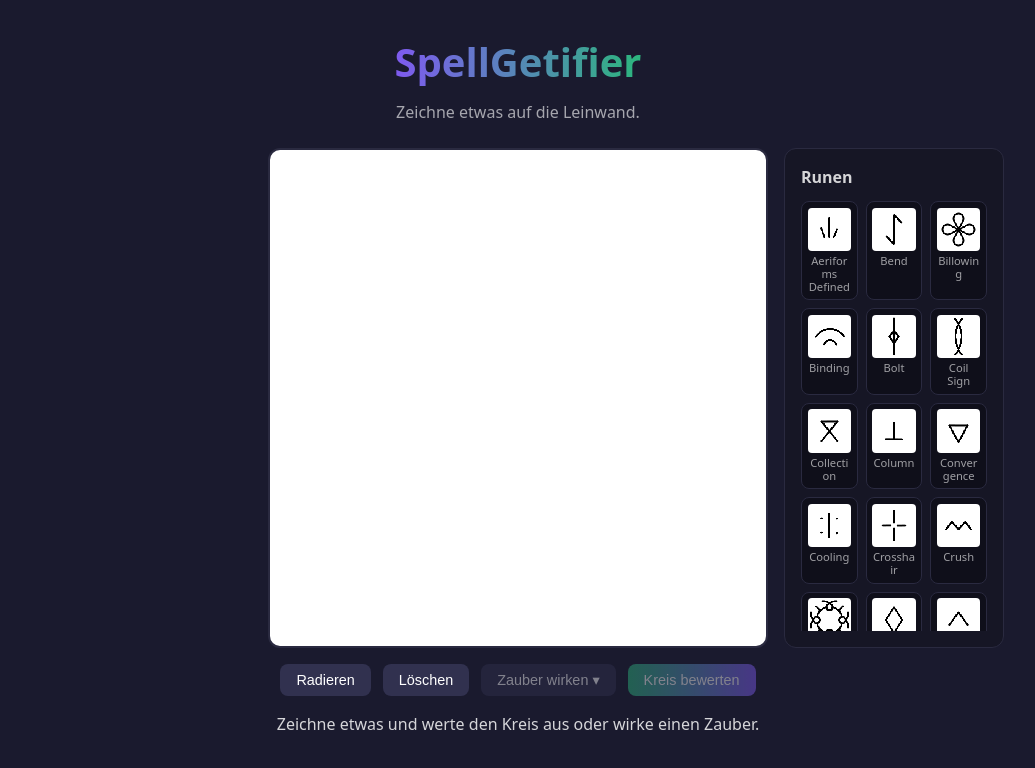
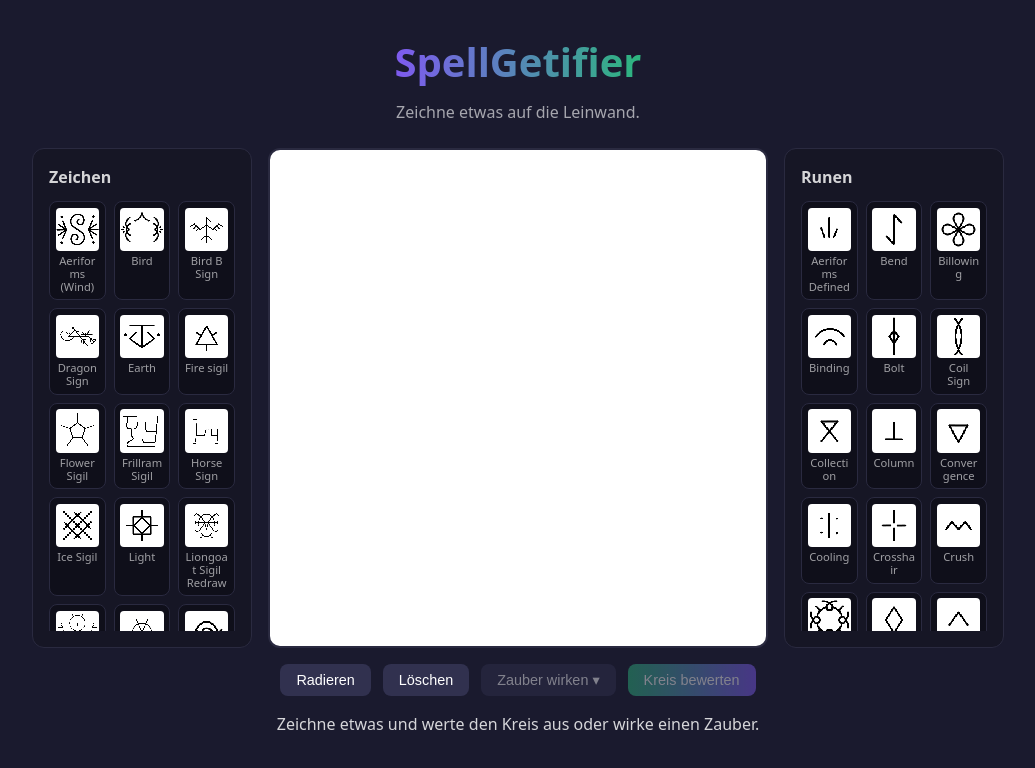
Before and after one commit to bastiwaterloo/SpellGetifier, a React (Vite) app: page / in a window 1280 px wide. Shown: the top 768 px of the page, without its empty margins (122-1157 px from the left). Built offline with nearby package versions, Linux system fonts and the light colour scheme.

Commit message:
Add signs alphabet display alongside runes, refactor RuneAlphabet component to support both modifier and sign types

```diff
--- a/src/components/DrawingCanvas.css
+++ b/src/components/DrawingCanvas.css
@@ -12,22 +12,35 @@
     justify-content: center;
 }
 
-/* Leinwand bleibt zentriert; die Runen werden rechts daneben gelegt,
-   ohne die Zentrierung der Leinwand zu beeinflussen. */
+/* Leinwand bleibt zentriert; die Zeichen werden links, die Runen rechts
+   daneben gelegt, ohne die Zentrierung der Leinwand zu beeinflussen. */
 .drawing__stage .rune-alphabet {
     position: absolute;
     top: 0;
+}
+
+.drawing__stage .rune-alphabet--right {
     left: calc(100% + 1rem);
+}
+
+.drawing__stage .rune-alphabet--left {
+    right: calc(100% + 1rem);
 }
 
 @media (max-width: 900px) {
     .drawing__stage {
         flex-wrap: wrap;
+        justify-content: center;
         gap: 1rem;
     }
 
     .drawing__stage .rune-alphabet {
         position: static;
+    }
+
+    /* Reihenfolge auf schmalen Schirmen: Zeichen, Leinwand, Runen. */
+    .drawing__stage .rune-alphabet--left {
+        order: -1;
     }
 }
 
--- a/src/components/DrawingCanvas.jsx
+++ b/src/components/DrawingCanvas.jsx
@@ -5,7 +5,10 @@ import {
     STROKE_COLOR,
     STROKE_WIDTH,
     ERASER_WIDTH,
-    RUNES_PATH
+    RUNES_PATH,
+    RUNE_NAMES,
+    SIGNS_PATH,
+    SIGN_NAMES
 } from '../config.js';
 import {recognizeRune, loadRuneTemplates, itterativeAnalysis} from '../utils/runeRecognition.jsx';
 import {calculateCircleScore as getCircleScore} from '../utils/utils.ts';
@@ -207,7 +210,18 @@ function DrawingCanvas() {
                     onTouchMove={draw}
                     onTouchEnd={stopDrawing}
                 />
-                <RuneAlphabet />
+                <RuneAlphabet
+                    title="Zeichen"
+                    names={SIGN_NAMES}
+                    path={SIGNS_PATH}
+                    side="left"
+                />
+                <RuneAlphabet
+                    title="Runen"
+                    names={RUNE_NAMES}
+                    path={RUNES_PATH}
+                    side="right"
+                />
             </div>
 
             <div className="drawing__actions">
--- a/src/components/RuneAlphabet.jsx
+++ b/src/components/RuneAlphabet.jsx
@@ -1,19 +1,28 @@
 import {RUNE_NAMES, RUNES_PATH} from '../config.js';
 import './RuneAlphabet.css';
 
-// Alle verfügbaren Runen als "Alphabet" zur Referenz neben der Leinwand.
-function RuneAlphabet() {
+// Eine Referenzliste von Runen/Zeichen neben der Leinwand.
+// Wird sowohl für die Modifikatoren (rechts) als auch die Zeichen (links) genutzt.
+function RuneAlphabet({
+    title = 'Runen',
+    names = RUNE_NAMES,
+    path = RUNES_PATH,
+    side = 'right'
+}) {
     return (
-        <aside className="rune-alphabet" aria-label="Verfügbare Runen">
-            <h2 className="rune-alphabet__title">Runen</h2>
+        <aside
+            className={`rune-alphabet rune-alphabet--${side}`}
+            aria-label={title}
+        >
+            <h2 className="rune-alphabet__title">{title}</h2>
             <ul className="rune-alphabet__list">
-                {RUNE_NAMES.map((name, index) => {
+                {names.map((name) => {
                     const displayName = name.replace(/_/g, ' ');
                     return (
                         <li key={name} className="rune-alphabet__item">
                             <img
                                 className="rune-alphabet__image"
-                                src={`${RUNES_PATH}/${name}.png`}
+                                src={`${path}/${name}.png`}
                                 alt={displayName}
                                 loading="lazy"
                             />
--- a/src/config.js
+++ b/src/config.js
@@ -6,6 +6,7 @@ export const STROKE_WIDTH = 2;
 export const ERASER_WIDTH = 20;
 
 export const RUNES_PATH = "/assets/alphabet/modifiers";
+export const SIGNS_PATH = "/assets/alphabet/signs";
 
 export const RUNE_NAMES = [
   "Aeriforms_Defined",
@@ -48,3 +49,34 @@ export const RUNE_NAMES = [
 ];
 
 export const RUNE_COUNT = RUNE_NAMES.length;
+
+export const SIGN_NAMES = [
+  "Aeriforms_(Wind)",
+  "Bird",
+  "Bird_B_Sign",
+  "Dragon_Sign",
+  "Earth",
+  "Fire_sigil",
+  "Flower_Sigil",
+  "Frillram_Sigil",
+  "Horse_Sign",
+  "Ice_Sigil",
+  "Light",
+  "Liongoat_Sigil_Redraw",
+  "Owlcat_Sigil_Full",
+  "Owlcat_Sign",
+  "Repetition",
+  "Scalewolf_Sign",
+  "Smoke_Sigil",
+  "Sword_Sigil",
+  "Time_Stop_Redraw",
+  "Torchstag_Sign",
+  "Unburning_flame_sigil",
+  "Valance_Leech_Sign",
+  "Water",
+  "Whorling_Winds",
+  "Wind_(redirect)",
+  "Wind_Underfoot",
+];
+
+export const SIGN_COUNT = SIGN_NAMES.length;
```
